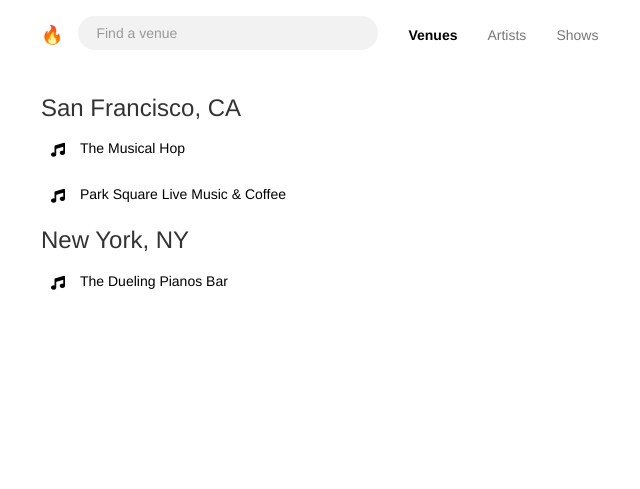
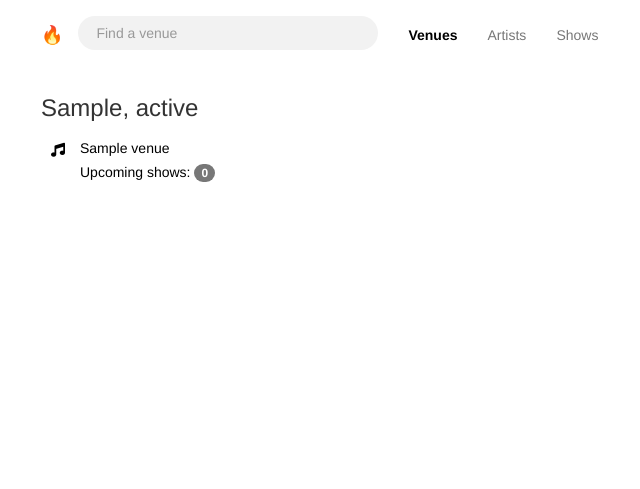
Before and after one commit to udayanshevade/fyyur-fullstack-nd-01, a Flask app: page /venues in a window 1280 px wide. Shown: the top 489 px of the page, without its empty margins (29-669 px from the left). Run offline with Flask 2, Linux system fonts and the light colour scheme; tables that the repository leaves empty hold one stand-in row (values such as "Sample post"); some libraries are stand-ins or nearby versions.

Commit message:
add Venues listings logic, add detail to view

```diff
--- a/app.py
+++ b/app.py
@@ -4,6 +4,7 @@
 
 import json
 import dateutil.parser
+from datetime import date
 import babel
 from flask import Flask, render_template, request, Response, flash, redirect, url_for
 from flask_moment import Moment
@@ -150,30 +151,38 @@ def index():
 
 @app.route('/venues')
 def venues():
-    # TODO: replace with real venues data.
-    #       num_shows should be aggregated based on number of upcoming shows per venue.
-    data = [{
-        "city": "San Francisco",
-        "state": "CA",
-        "venues": [{
-            "id": 1,
-            "name": "The Musical Hop",
-            "num_upcoming_shows": 0,
-        }, {
-            "id": 3,
-            "name": "Park Square Live Music & Coffee",
-            "num_upcoming_shows": 1,
-        }]
-    }, {
-        "city": "New York",
-        "state": "NY",
-        "venues": [{
-            "id": 2,
-            "name": "The Dueling Pianos Bar",
-            "num_upcoming_shows": 0,
-        }]
-    }]
-    return render_template('pages/venues.html', areas=data)
+    page_to_render = None
+
+    try:
+        all_venues = Venue.query.all()
+        places = {}
+        for venue in all_venues:
+            num_upcoming_shows = Show.query.filter(
+                Venue.id == venue.id, Show.start_time >= date.today()).count()
+            new_venue_data = {
+                'id': venue.id,
+                'name': venue.name,
+                'num_upcoming_shows': num_upcoming_shows
+            }
+            if places.get(f'{venue.state}{venue.city}', None):
+                places[f'{venue.state}{venue.city}']['venues'].append(
+                    new_venue_data)
+            else:
+                places[f'{venue.state}{venue.city}'] = {
+                    'city': venue.city,
+                    'state': venue.state,
+                    'venues': [new_venue_data]
+                }
+        data = places.values()
+        print(data)
+        page_to_render = render_template('pages/venues.html', areas=data)
+    except Exception as e:
+        print(f'Error fetching venues: {e}')
+        flash('Venues could not be listed at this time. Refresh or try again.')
+        page_to_render = render_template('errors/500.html')
+    finally:
+        db.session.close()
+        return page_to_render
 
 
 @app.route('/venues/search', methods=['POST'])
--- a/templates/pages/venues.html
+++ b/templates/pages/venues.html
@@ -1,5 +1,8 @@
 {% extends 'layouts/main.html' %}
 {% block title %}Fyyur | Venues{% endblock %}
+{% block head %}
+	<link rel="stylesheet" href="{{ url_for('static', filename='css/venues.css') }}">
+{% endblock %}
 {% block content %}
 {% for area in areas %}
 <h3>{{ area.city }}, {{ area.state }}</h3>
@@ -10,6 +13,7 @@
 				<i class="fas fa-music"></i>
 				<div class="item">
 					<h5>{{ venue.name }}</h5>
+					Upcoming shows: <span class="badge">{{ venue.num_upcoming_shows }}</span>
 				</div>
 			</a>
 		</li>
```
